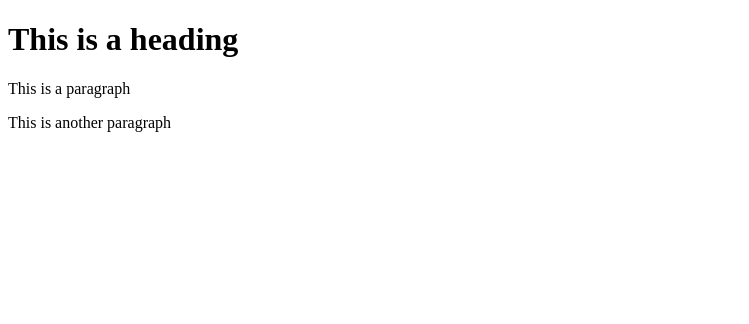
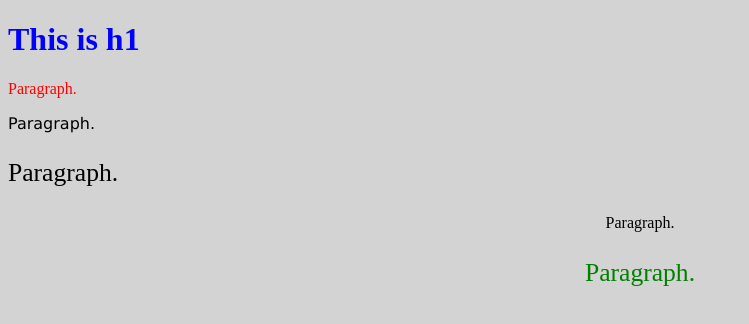
Before and after one commit to wattanawipa/github-wattanawipa1, a plain HTML site: page index.html in a window 1280 px wide. Shown: the whole page, without its empty margins (0-749 px from the left). Drawn offline with Linux system fonts and the light colour scheme.

Commit message:
Update index.html with attridutes Styles
Update index.html with attridutes Styles

```diff
--- a/index.html
+++ b/index.html
@@ -5,9 +5,12 @@
     <meta name="viewport" content="width=device-width, initial-scale=1.0">
     <title>Page</title>
 </head>
-<body>
-    <h1>This is a heading</h1>
-    <p>This is a paragraph</p>
-    <p>This is another paragraph</p>
+<body style="background-color: lightgray;">
+    <h1 style="color: blue;">This is h1</h1>
+    <p style="color: red;">Paragraph.</p>
+    <p style="font-family: Verdana, Geneva, Tahoma, sans-serif;">Paragraph.</p>
+    <p style="font-size: 160%;">Paragraph.</p>
+    <p style="text-align: center;">Paragraph.</p>
+    <p style="font-size: 160%;color: green;text-align: center;">Paragraph.</p>
 </body>
 </html>
```
